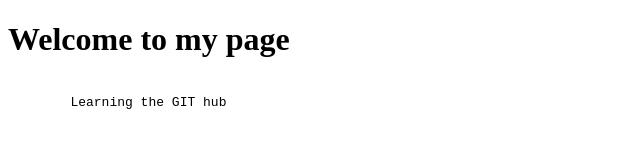
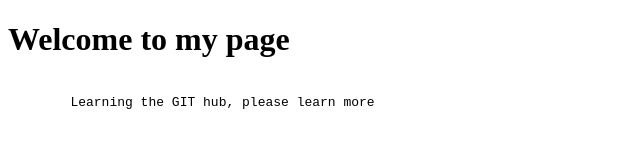
Before and after one commit to ansar2186/git-tutorial, a plain HTML site: page index.html in a window 1280 px wide. Shown: the whole page, without its empty margins (0-640 px from the left). Drawn offline with Linux system fonts and the light colour scheme.

Commit message:
add some code in index.html file

```diff
--- a/index.html
+++ b/index.html
@@ -10,7 +10,7 @@
     <h1>Welcome to my page</h1>
     <pre>
 
-        Learning the GIT hub
+        Learning the GIT hub, please learn more
     </pre>
 
 </body>
```
